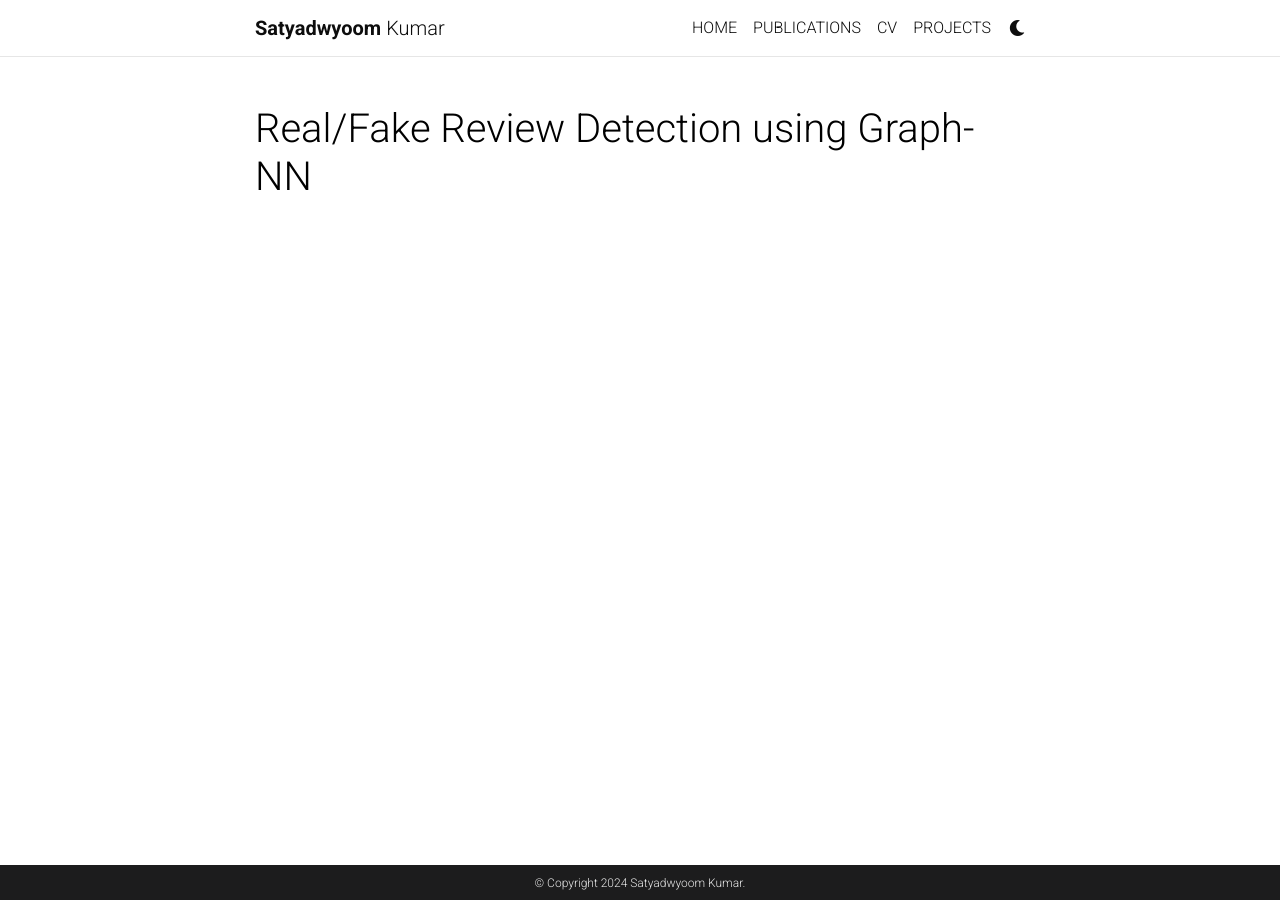
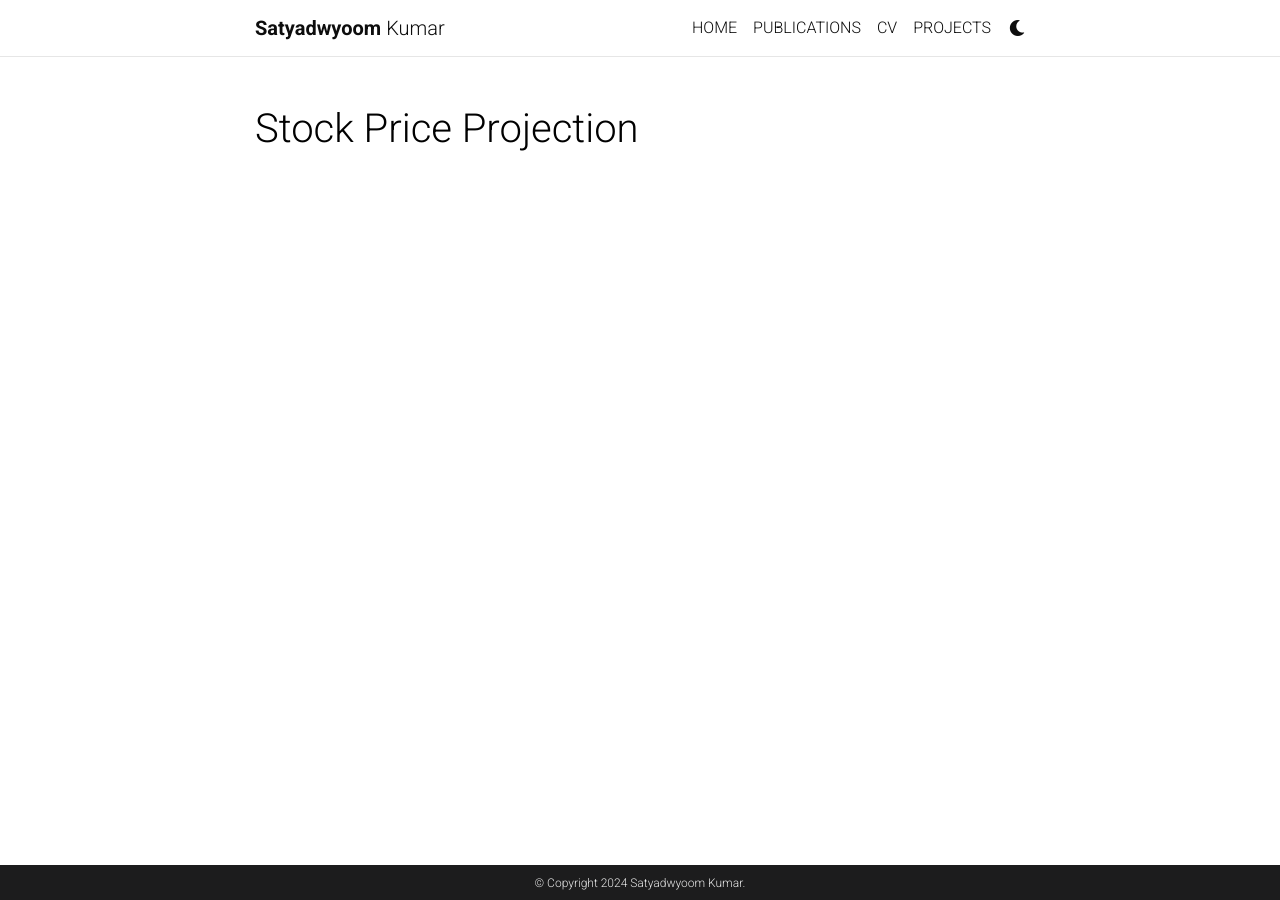
Before and after one commit to satyadwyoom/test_repo, a Jekyll site: the page built from _projects/14_project.md, in a window 1280 px wide. Built offline with Jekyll 4.4.1, drawn with Linux system fonts in a browser that asks for light colours; full-size pictures stand in for the smaller copies a plugin makes; comment, search, counter and statistics services are not loaded; a style sheet for code colours, icons or effects is not loaded.

Commit message:
layout change

```diff
--- a/_projects/14_project.md
+++ b/_projects/14_project.md
@@ -1,10 +1,10 @@
 ---
 layout: page
-title:  Real/Fake Review Detection using Graph-NN
+title:  Stock Price Projection
 description:
-img: assets/img/fake_review_model_output.png
+img: assets/img/output.png
 importance: 2
 category: work
 redirect: false
-github: https://github.com/satyadwyoom/LLM-Projects/tree/main/fake-review-detection
+github: https://github.com/satyadwyoom/Time-Series-Forcasting
 ---
```
Also changed, not shown: _projects/12_project.md (+3 -3 lines).
